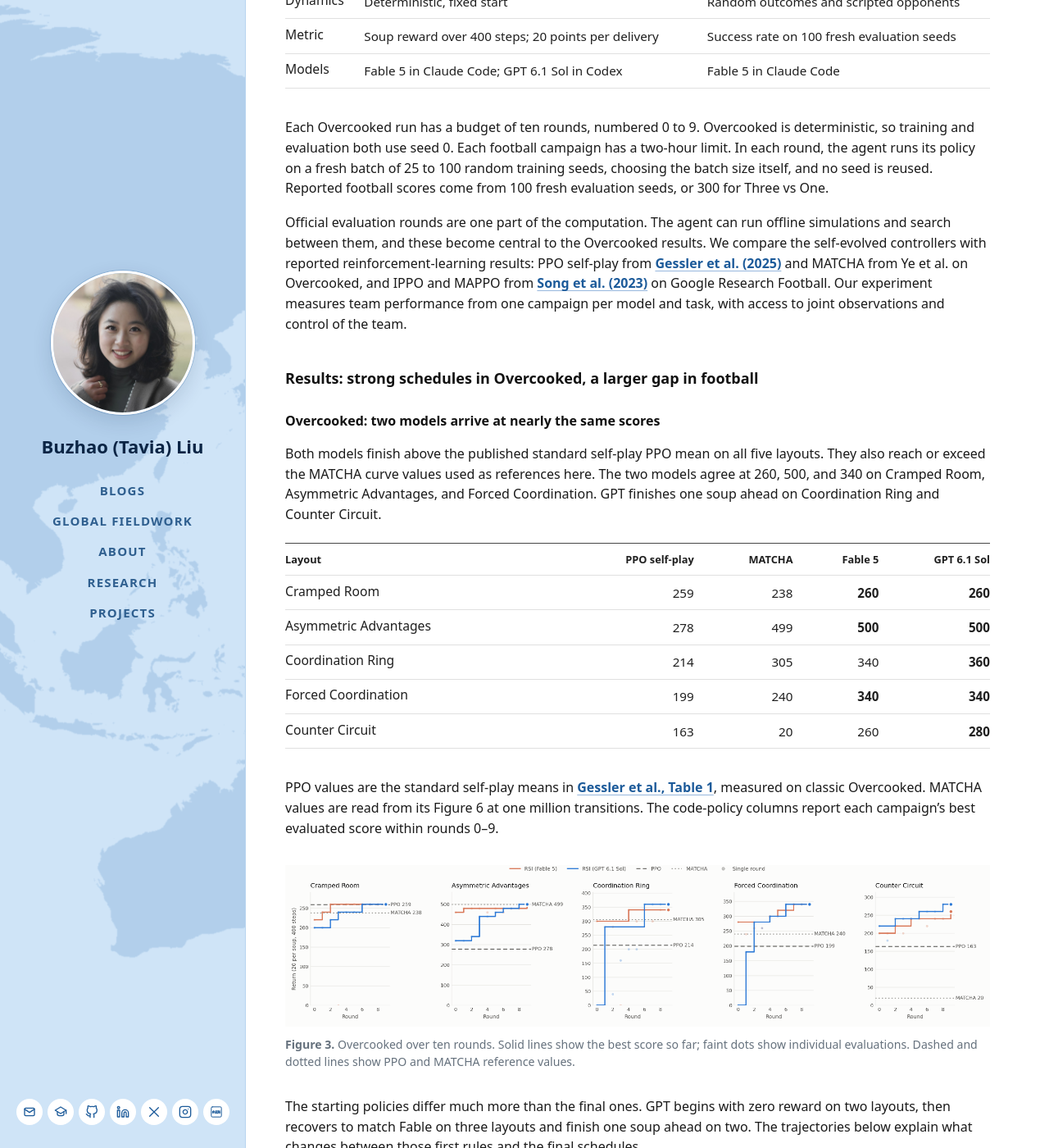
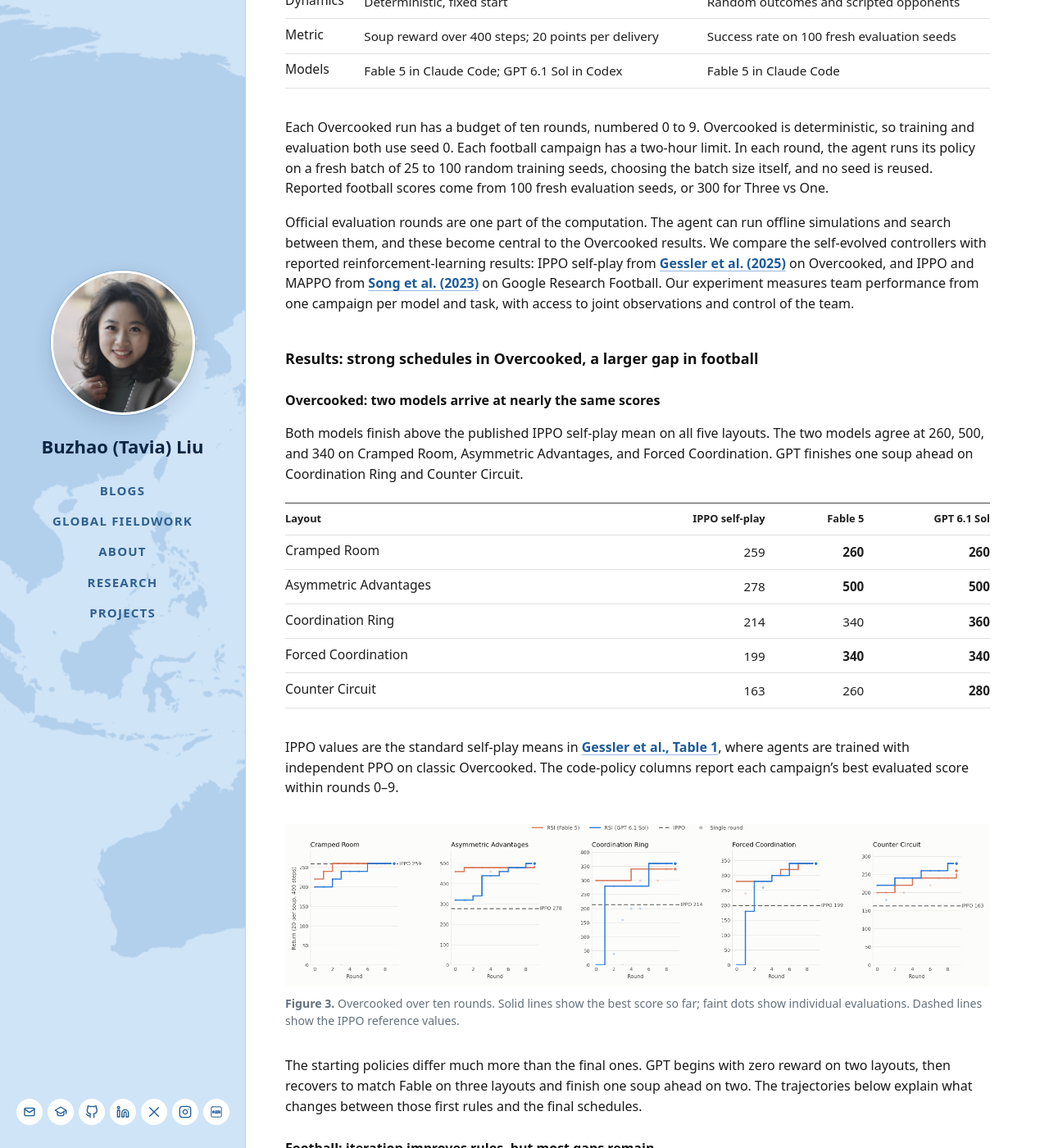
Before and after one commit to tavia-liu/tavia-liu.github.io, a Jekyll site: the page built from _posts/2026-10-31-self-improving-code-as-policies.md, in a window 1280 px wide and 1400 px high, scrolled down 1887 px. Shown: the whole window at 82% size. Built offline with Jekyll 4.4.1, drawn with Linux system fonts in a browser that asks for light colours; some of the changed text lies outside the part shown.

Commit message:
Overcooked: compare with IPPO only, drop MATCHA

```diff
--- a/_posts/2026-10-31-self-improving-code-as-policies.md
+++ b/_posts/2026-10-31-self-improving-code-as-policies.md
@@ -33,7 +33,7 @@ We tested this on two benchmarks. In [Overcooked](https://github.com/HumanCompat
   <figcaption style="margin-top: .65rem; color: #65717d; font-size: .88rem; line-height: 1.5;"><strong>Figure 1.</strong> Example tasks. Left: Overcooked Coordination Ring, where two chefs execute a joint schedule. Right: Google Research Football Counterattack Hard, where the team controller seeks an early shot. Both clips are selected successful rollouts of LLM-written policies.</figcaption>
 </figure>
 
-The loop worked strikingly well in Overcooked. After ten rounds, Fable 5 and GPT 6.1 Sol both beat neural policies trained with PPO self-play on all five layouts. Their best policies are joint schedules found by search programs the models wrote for themselves. Google Research Football is a soccer simulator where players coordinate against built-in opponents while controlling their movement, first touches, and shot timing under stochastic dynamics. There, the same loop improved its policies but remained below the reported IPPO results on all seven scenarios and MAPPO on six.
+The loop worked strikingly well in Overcooked. After ten rounds, Fable 5 and GPT 6.1 Sol both beat neural policies trained with IPPO self-play on all five layouts. Their best policies are joint schedules found by search programs the models wrote for themselves. Google Research Football is a soccer simulator where players coordinate against built-in opponents while controlling their movement, first touches, and shot timing under stochastic dynamics. There, the same loop improved its policies but remained below the reported IPPO results on all seven scenarios and MAPPO on six.
 
 The gap comes from the feedback each game returns. In the kitchen, a failed rollout points to a specific collision or idle step, so the loop can treat coordination like a math problem and search for a joint schedule. In football, a single evaluation rarely says what went wrong. A lost episode could come from the team strategy, from low-level control of one player, or from a random bounce, and the loop spends most of its effort separating real improvements from lucky evaluations. When the evaluator leaks information, it learns to exploit that instead. The loop is strong at coordination it can reason out on paper and still weak at coordination that lives in physical movement, where low-level control must absorb large amounts of randomness. The rest of this post shows how each of these happens.
 
@@ -59,27 +59,27 @@ We use two existing benchmarks with different demands on coordination, [Overcook
 
 Each Overcooked run has a budget of ten rounds, numbered 0 to 9. Overcooked is deterministic, so training and evaluation both use seed 0. Each football campaign has a two-hour limit. In each round, the agent runs its policy on a fresh batch of 25 to 100 random training seeds, choosing the batch size itself, and no seed is reused. Reported football scores come from 100 fresh evaluation seeds, or 300 for Three vs One.
 
-Official evaluation rounds are one part of the computation. The agent can run offline simulations and search between them, and these become central to the Overcooked results. We compare the self-evolved controllers with reported reinforcement-learning results: PPO self-play from [Gessler et al. (2025)](https://arxiv.org/abs/2503.17821) and MATCHA from Ye et al. on Overcooked, and IPPO and MAPPO from [Song et al. (2023)](https://arxiv.org/abs/2309.12951) on Google Research Football. Our experiment measures team performance from one campaign per model and task, with access to joint observations and control of the team.
+Official evaluation rounds are one part of the computation. The agent can run offline simulations and search between them, and these become central to the Overcooked results. We compare the self-evolved controllers with reported reinforcement-learning results: IPPO self-play from [Gessler et al. (2025)](https://arxiv.org/abs/2503.17821) on Overcooked, and IPPO and MAPPO from [Song et al. (2023)](https://arxiv.org/abs/2309.12951) on Google Research Football. Our experiment measures team performance from one campaign per model and task, with access to joint observations and control of the team.
 
 ## Results: strong schedules in Overcooked, a larger gap in football
 
 ### Overcooked: two models arrive at nearly the same scores
 
-Both models finish above the published standard self-play PPO mean on all five layouts. They also reach or exceed the MATCHA curve values used as references here. The two models agree at 260, 500, and 340 on Cramped Room, Asymmetric Advantages, and Forced Coordination. GPT finishes one soup ahead on Coordination Ring and Counter Circuit.
+Both models finish above the published IPPO self-play mean on all five layouts. The two models agree at 260, 500, and 340 on Cramped Room, Asymmetric Advantages, and Forced Coordination. GPT finishes one soup ahead on Coordination Ring and Counter Circuit.
 
-| Layout | PPO self-play | MATCHA | Fable 5 | GPT 6.1 Sol |
-| --- | ---: | ---: | ---: | ---: |
-| Cramped Room | 259 | 238 | **260** | **260** |
-| Asymmetric Advantages | 278 | 499 | **500** | **500** |
-| Coordination Ring | 214 | 305 | 340 | **360** |
-| Forced Coordination | 199 | 240 | **340** | **340** |
-| Counter Circuit | 163 | 20 | 260 | **280** |
+| Layout | IPPO self-play | Fable 5 | GPT 6.1 Sol |
+| --- | ---: | ---: | ---: |
+| Cramped Room | 259 | **260** | **260** |
+| Asymmetric Advantages | 278 | **500** | **500** |
+| Coordination Ring | 214 | 340 | **360** |
+| Forced Coordination | 199 | **340** | **340** |
+| Counter Circuit | 163 | 260 | **280** |
 
-PPO values are the standard self-play means in [Gessler et al., Table 1](https://arxiv.org/html/2503.17821v1#S5.T1), measured on classic Overcooked. MATCHA values are read from its Figure 6 at one million transitions. The code-policy columns report each campaign's best evaluated score within rounds 0–9.
+IPPO values are the standard self-play means in [Gessler et al., Table 1](https://arxiv.org/html/2503.17821v1#S5.T1), where agents are trained with independent PPO on classic Overcooked. The code-policy columns report each campaign's best evaluated score within rounds 0–9.
 
 <figure style="margin: 2rem 0; max-width: 100%;">
-  <img src="{{ '/assets/img/research/overcooked-rsi-ten-rounds.png' | relative_url }}" alt="Best reward across ten rounds on five Overcooked layouts. The models tie on three layouts; GPT finishes one delivery ahead on the other two." style="display: block; width: 100%; height: auto;">
-  <figcaption style="margin-top: .65rem; color: #65717d; font-size: .88rem; line-height: 1.5;"><strong>Figure 3.</strong> Overcooked over ten rounds. Solid lines show the best score so far; faint dots show individual evaluations. Dashed and dotted lines show PPO and MATCHA reference values.</figcaption>
+  <img src="{{ '/assets/img/research/overcooked-rsi-ten-rounds.png' | relative_url }}?v=20261031-ippo" alt="Best reward across ten rounds on five Overcooked layouts. The models tie on three layouts; GPT finishes one delivery ahead on the other two." style="display: block; width: 100%; height: auto;">
+  <figcaption style="margin-top: .65rem; color: #65717d; font-size: .88rem; line-height: 1.5;"><strong>Figure 3.</strong> Overcooked over ten rounds. Solid lines show the best score so far; faint dots show individual evaluations. Dashed lines show the IPPO reference values.</figcaption>
 </figure>
 
 The starting policies differ much more than the final ones. GPT begins with zero reward on two layouts, then recovers to match Fable on three layouts and finish one soup ahead on two. The trajectories below explain what changes between those first rules and the final schedules.
@@ -211,5 +211,4 @@ Thanks to Jianing Ye for helpful discussions on this project.
 3. Kurach, K. et al. [Google Research Football: A Novel Reinforcement Learning Environment](https://research.google/pubs/google-research-football-a-novel-reinforcement-learning-environment/). AAAI, 2020.
 4. Yu, C. et al. [The Surprising Effectiveness of PPO in Cooperative Multi Agent Games](https://papers.neurips.cc/paper_files/paper/2022/hash/9c1535a02f0ce079433344e14d910597-Abstract-Datasets_and_Benchmarks.html). NeurIPS, 2022.
 5. Song, Y. et al. [Boosting Studies of Multi-Agent Reinforcement Learning on Google Research Football Environment: the Past, Present, and Future](https://arxiv.org/abs/2309.12951). arXiv, 2023. Football references: Table 3.
-6. Gessler, T. et al. [OvercookedV2: Rethinking Overcooked for Zero-Shot Coordination](https://arxiv.org/abs/2503.17821). ICLR, 2025. Classic Overcooked PPO references: Table 1, standard self-play.
-7. Ye, J. et al. MATCHA: Bridging the Gap between Sample and Wall-Clock Efficiency in Model-Based Multi-Agent Reinforcement Learning. Under review. Approximate Overcooked curve values: Figure 6.
+6. Gessler, T. et al. [OvercookedV2: Rethinking Overcooked for Zero-Shot Coordination](https://arxiv.org/abs/2503.17821). ICLR, 2025. Classic Overcooked IPPO references: Table 1, standard self-play.
```
Also changed, not shown: assets/img/research/overcooked-rsi-ten-rounds.png.
